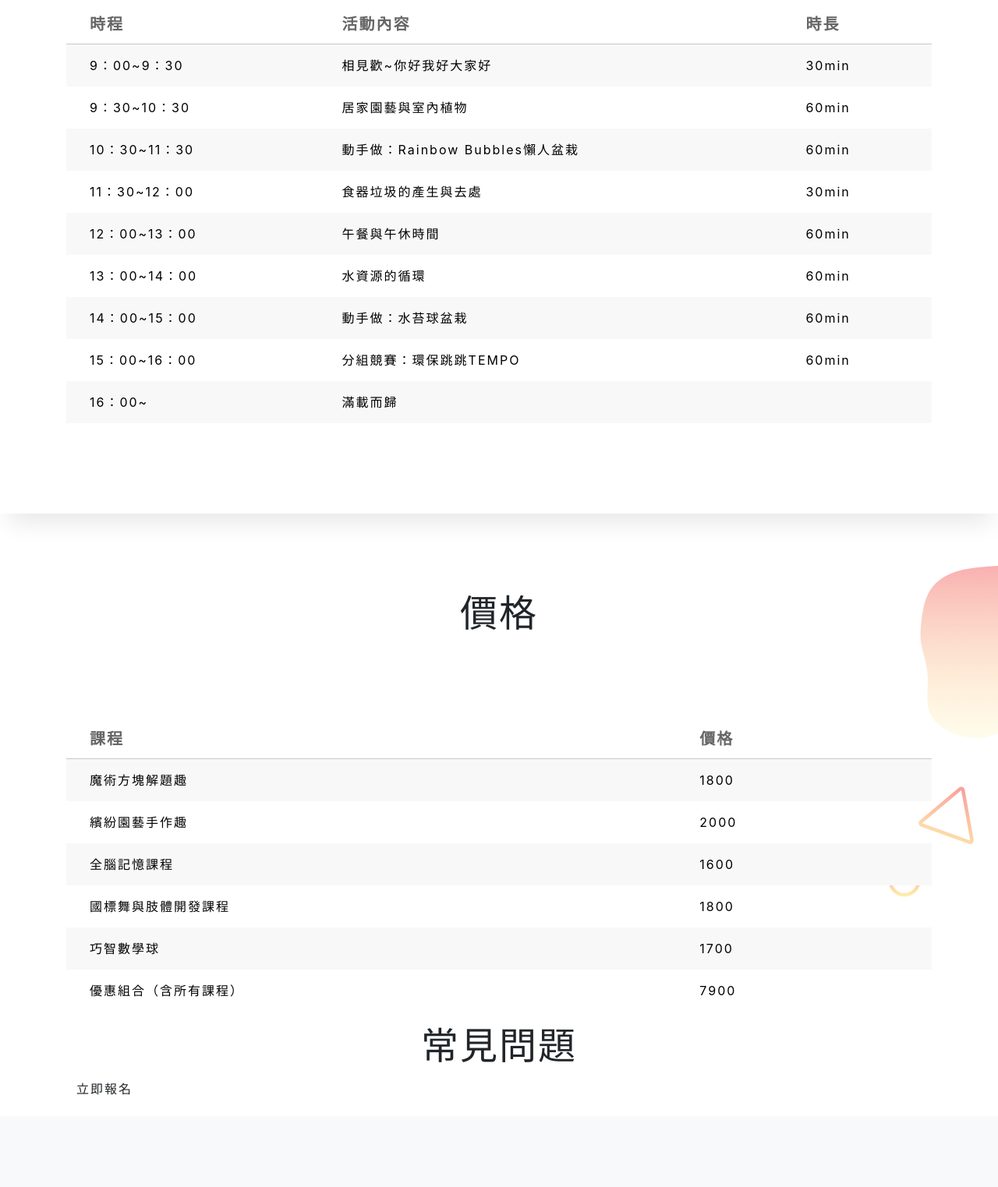
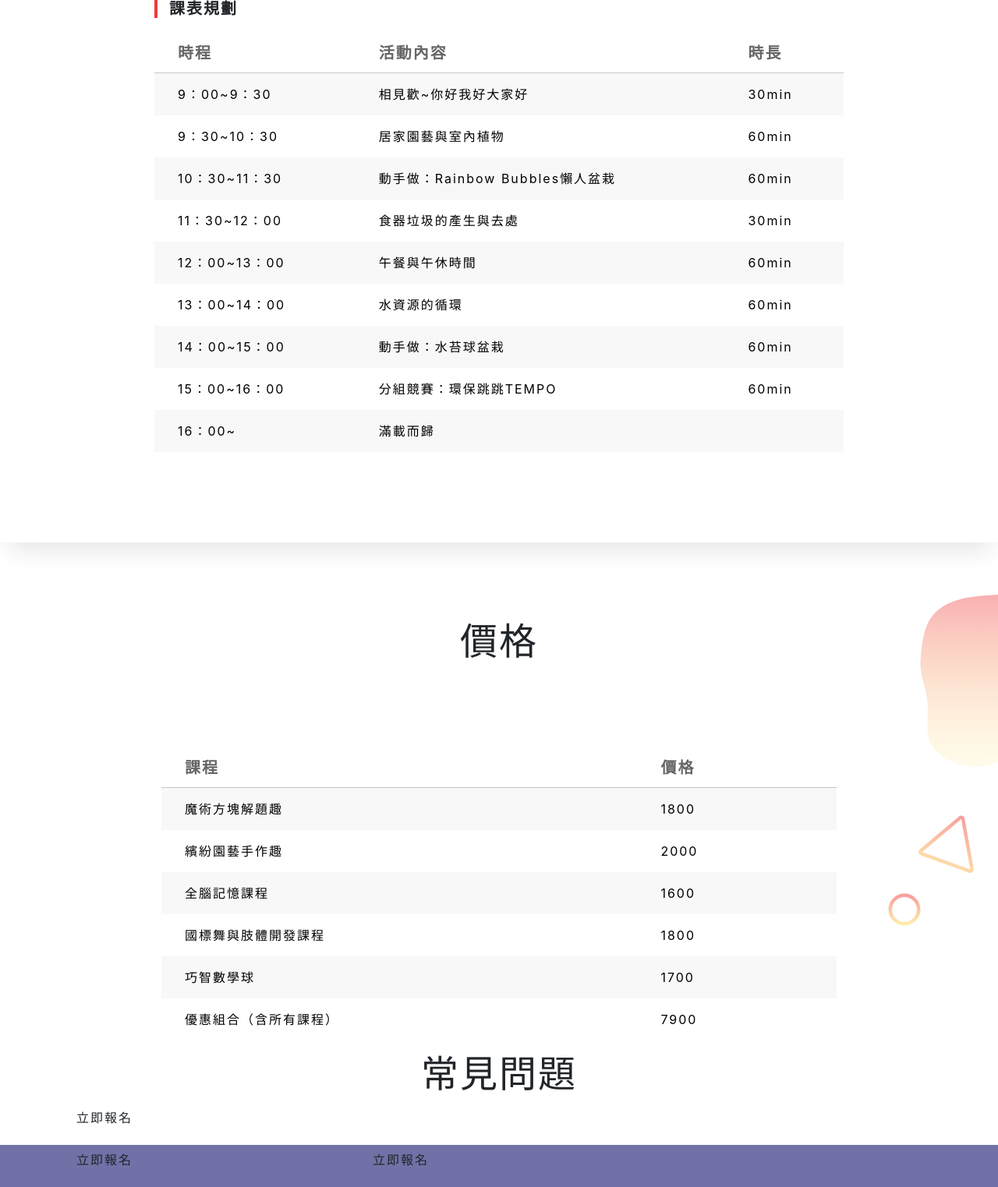
Before and after one commit to FooJiaYin/2020-pi-camp, a PHP site: page / in a window 1280 px wide. Shown: the part 3367-4890 px from the top of the page at 78% size. Before the commit the page ends 4772 px from the top, so only its background shows below. Run offline with PHP 8.4, Linux system fonts and the light colour scheme; some web fonts are replaced.

Commit message:
YIn edit style @repl.it

```diff
--- a/css/style.css
+++ b/css/style.css
@@ -1,3 +1,8 @@
+@font-face {
+  font-family: open-huninn;
+  src: url('../font/open-huninn.ttf') format('truetype');
+}
+
 html {
   font-size: 16px;
 }
@@ -5,6 +10,12 @@
   box-sizing: border-box;
   transition-duration: 0.5s;
 }
+
+h1, h2 {
+  font-family: open-huninn;
+  font-weight: normal;
+}
+
 h2 {
   text-align: center;
   font-size: 3rem;
@@ -157,6 +168,11 @@
   margin-bottom: 0px;
 }
 
+#course-section ul {
+    padding-left: 10%;
+    padding-right: 10%;
+}
+
 #course-section {
   padding-top: 100px;
 }
@@ -168,7 +184,7 @@
 #course-section .nav-item a {
   color: #000000;
   opacity: 0.3;
-  font-size: 1.5rem;
+  font-size: 1.2rem;
 }
 #course-section .nav-item a.active,
 #course-section .nav-item a:hover {
@@ -227,6 +243,8 @@
 .tab-pane .container {
   padding-top: 80px;
   padding-bottom: 100px;
+  padding-left: 10%;
+  padding-right: 10%;
 }
 
 .tab-pane h3.course-name {
@@ -329,6 +347,11 @@
   box-shadow: rgba(0, 0, 0, 0.1) 2px 20px 30px -10px;
 }
 
+#pricing-section, #faq-section .container {
+    padding-left: 15%;
+    padding-right: 15%;
+}
+
 #pricing-section.shape-bg-2 {
   background: url(../img/bg_shape-2.svg);
   background-size: 100%;
@@ -358,3 +381,8 @@
 #pricing-section span.bignum {
   font-size: 1.5em;
 }
+
+#footer-section {
+    background-color: rgba(28, 27, 113, 0.619792);
+    color: white;
+}
--- a/index.html
+++ b/index.html
@@ -54,19 +54,22 @@
 						<li class="nav-item">
 							<a class="nav-link" href="#faq-section">常見問題</a>
 						</li>
-						<li class="nav-item dropdown">
+						<li class="nav-item">
+							<a class="nav-link" href="#registration-section">立即報名</a>
+						</li>
+						<li class="nav-item dropdown d-none">
 							<a class="nav-link dropdown-toggle" href="#" id="navbarDropdown" role="button"
 								data-toggle="dropdown" aria-haspopup="true" aria-expanded="false">
 								Dropdown
 							</a>
 							<div class="dropdown-menu" aria-labelledby="navbarDropdown">
 								<a class="dropdown-item" href="#">Action</a>
-								<a class="dropdown-item" href="#">Another action</a>
+								<a class="dropdown-item hidden" href="#">Another action</a>
 								<div class="dropdown-divider"></div>
 								<a class="dropdown-item" href="#">Something else here</a>
 							</div>
 						</li>
-						<li class="nav-item">
+						<li class="nav-item d-none">
 							<a class="nav-link disabled" href="#">Disabled</a>
 						</li>
 					</ul>
@@ -962,6 +965,19 @@
 			</div>
 		</div>
 	</section>
+
+	<section id="footer-section">
+		<div class="container">
+			<div class="row">
+				<div class="col-4">
+					<p><a class="btn" href="https://page.cashier.ecpay.com.tw/forms/dTF">立即報名</a></p>
+				</div>
+				<div class="col-4">
+					<p><a class="btn" href="https://page.cashier.ecpay.com.tw/forms/dTF">立即報名</a></p>
+				</div>
+			</div>
+		</div>
+	</section>
 </body>
 
 </html>
```
Also changed, not shown: 1 other file.
